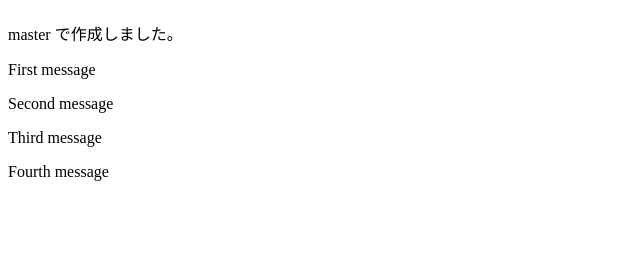
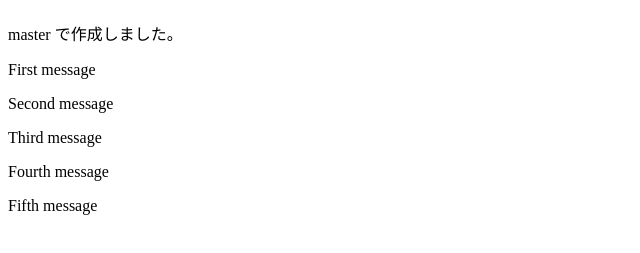
Before and after one commit to trashtoy/sandbox, a plain HTML site: page index.html in a window 1280 px wide. Shown: the part 59-312 px from the top of the page, without its empty margins (0-640 px from the left). Drawn offline with Linux system fonts and the light colour scheme.

Commit message:
Test commit 5

```diff
--- a/index.html
+++ b/index.html
@@ -11,5 +11,6 @@
 <p>Second message</p>
 <p>Third message</p>
 <p>Fourth message</p>
+<p>Fifth message</p>
 </body>
 </html>
```
